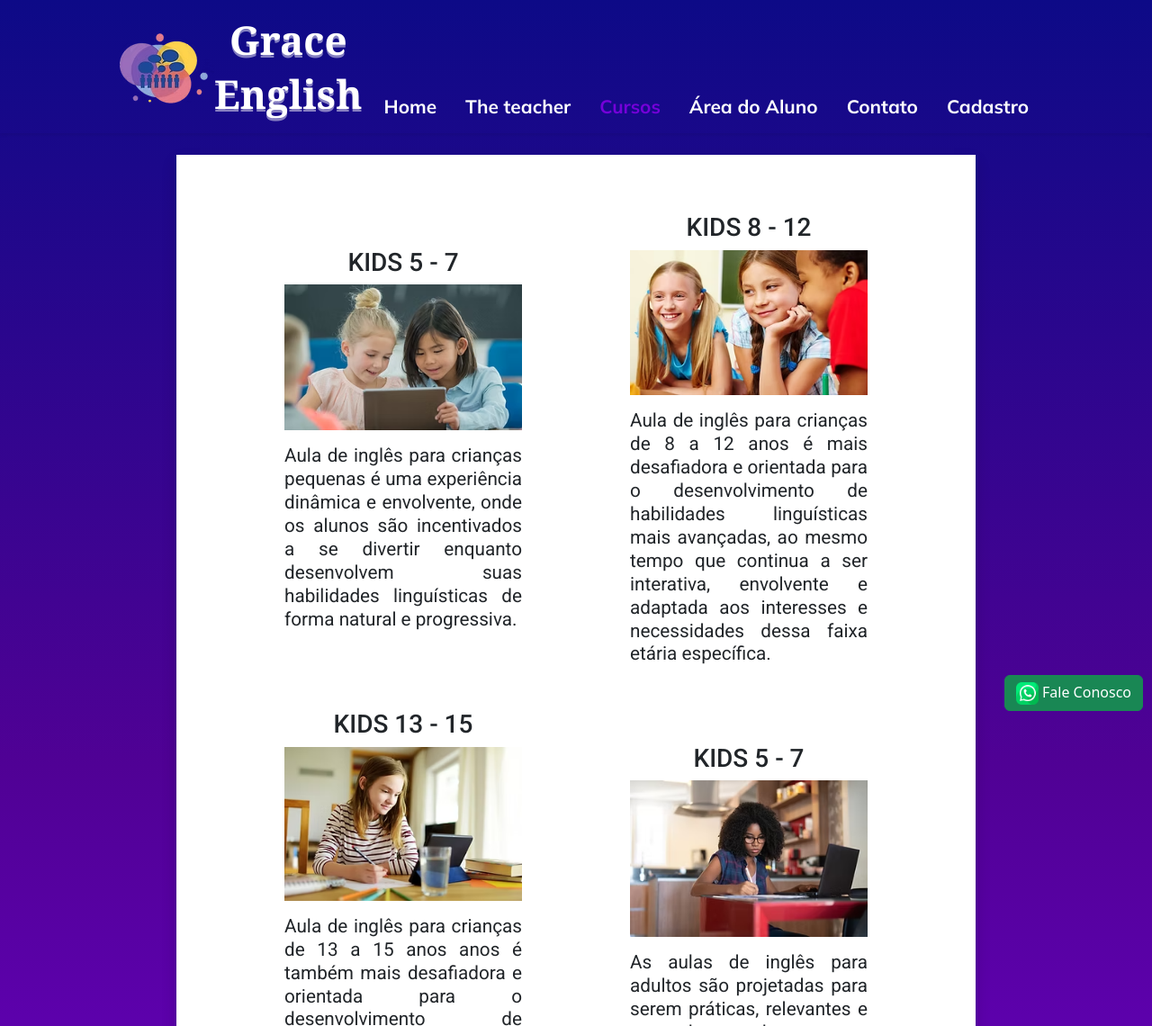
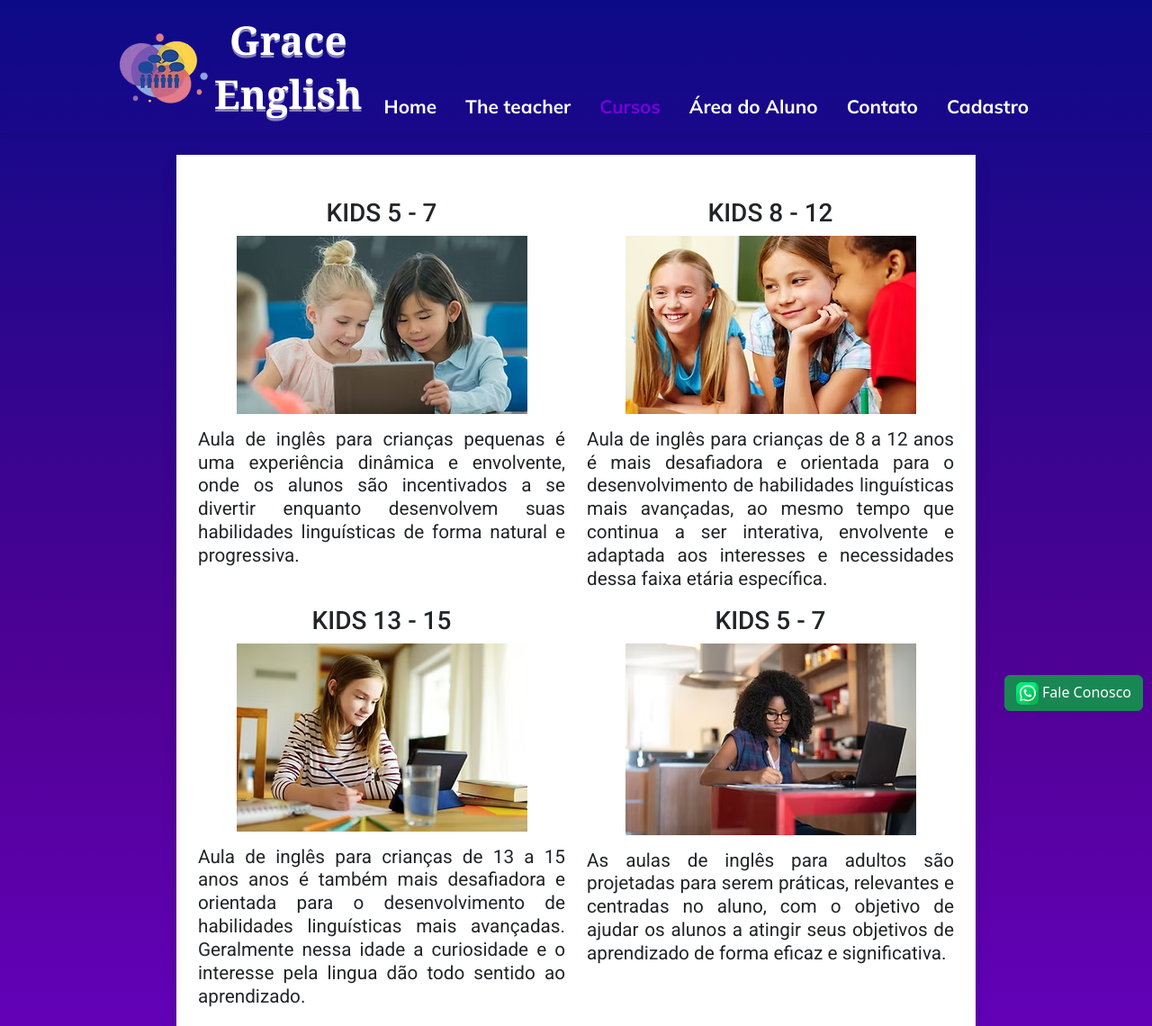
Before and after one commit to jaojogadez/grace-english, a plain HTML site: page views/cursos.html in a window 1280 px wide. Shown: the top 1140 px of the page at 90% size. Drawn offline with nearby package versions, Linux system fonts and the light colour scheme.

Commit message:
corrigi um erro em cursos

```diff
--- a/css/style.css
+++ b/css/style.css
@@ -105,8 +105,8 @@ footer .col-12 {
   right: 10px;
   bottom: 10px;
 }
-.col-3 {
-  margin: 1rem 3rem;
+.col-{
+  /* margin: 1rem 3rem; */
   display: flex;
   flex-direction: column;
   justify-content: center;
--- a/scripts/cadastre.js
+++ b/scripts/cadastre.js
@@ -49,7 +49,7 @@ let checkForm = () => {
 let validateEmail = (email) => {
   const regex = /\S+@\S+\.\S+/;
   email.addEventListener("input", () => {
-    isValidForm = regex.test(email.value);
+    return isValidForm = regex.test(email.value);
   });
 };
 
--- a/views/cursos.html
+++ b/views/cursos.html
@@ -160,10 +160,10 @@
         class="row container-fluid m-auto justify-content-center gx-5 mb-5"
       >
         <article
-          class="row row-cols-1 row-cols-sm-2 row-cols-md-2 row-cols-lg-3 shadow justify-content-center text-dark"
+          class="row row-cols-sm-1 row-cols-md-2 shadow justify-content-center text-dark"
         >
-          <div class="col-3">
-            <h1 class="text-center text-uppercase h3">Kids 5 - 7</h1>
+          <div class="col text-center">
+            <h1 class="text-uppercase h3">Kids 5 - 7</h1>
             <img
               src="../images/curso/curso-image-1.png"
               alt="Kids Studing"
@@ -176,8 +176,8 @@
               forma natural e progressiva.
             </p>
           </div>
-          <div class="col-3">
-            <h1 class="text-center text-uppercase h3">Kids 8 - 12</h1>
+          <div class="col text-center">
+            <h1 class="text-uppercase h3">Kids 8 - 12</h1>
             <img
               src="../images/curso/curso-image-2.png"
               alt="Kids Studing"
@@ -187,8 +187,8 @@
                 Aula de inglês para crianças de 8 a 12 anos é mais desafiadora e orientada para o desenvolvimento de habilidades linguísticas mais avançadas, ao mesmo tempo que continua a ser interativa, envolvente e adaptada aos interesses e necessidades dessa faixa etária específica.
             </p>
           </div>
-          <div class="col-3">
-            <h1 class="text-center text-uppercase h3">Kids 13 - 15</h1>
+          <div class="col text-center">
+            <h1 class="text-uppercase h3">Kids 13 - 15</h1>
             <img
               src="../images/curso/curso-image-3.png"
               alt="Kids Studing"
@@ -198,8 +198,8 @@
                 Aula de inglês para crianças de 13 a 15 anos anos é também mais desafiadora e orientada para o desenvolvimento de habilidades linguísticas mais avançadas. Geralmente nessa idade a curiosidade e o interesse pela lingua dão todo sentido ao aprendizado.
             </p>
           </div>
-          <div class="col-3">
-            <h1 class="text-center text-uppercase h3">Kids 5 - 7</h1>
+          <div class="col text-center">
+            <h1 class="text-uppercase h3">Kids 5 - 7</h1>
             <img
               src="../images/curso/curso-image-4.png"
               alt="Kids Studing"
```
